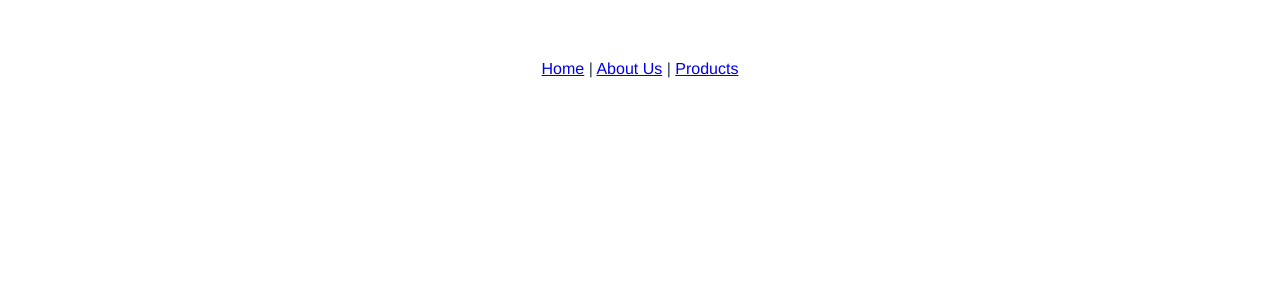
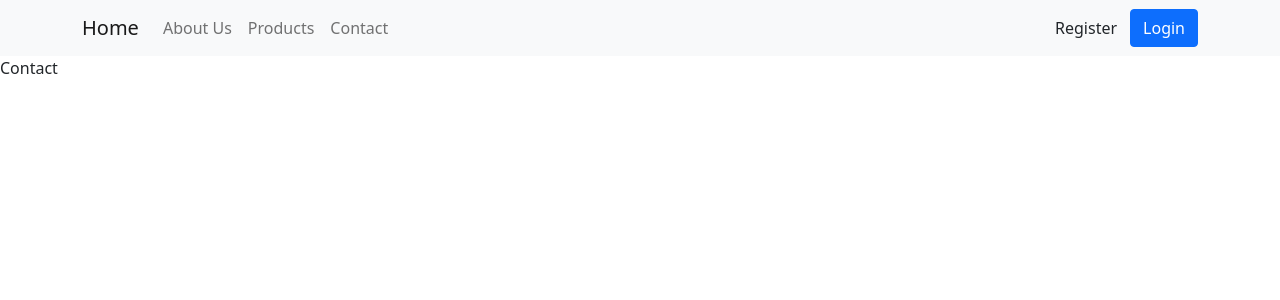
Before and after one commit to harihaysrun/03-sc-vue, a Vue app: page /contact in a window 1280 px wide. Shown: the top 300 px of the page. Built offline with nearby package versions, Linux system fonts and the light colour scheme.

Commit message:
add register & login pages

```diff
--- a/package.json
+++ b/package.json
@@ -9,6 +9,7 @@
   },
   "dependencies": {
     "axios": "^0.26.1",
+    "bootstrap": "^5.1.3",
     "core-js": "^3.6.5",
     "vue": "^2.6.11",
     "vue-router": "3",
--- a/src/App.vue
+++ b/src/App.vue
@@ -1,8 +1,29 @@
 <template>
-  <div id="app">
-    <router-link to="/">Home</router-link> |
-    <router-link to="/about">About Us</router-link> |
-    <router-link to="/products">Products</router-link>
+  <div>
+
+    <nav class="navbar navbar-expand-lg navbar-light bg-light">
+      <div class="container">
+        <router-link class="navbar-brand" to="/">Home</router-link>
+        <button class="navbar-toggler" type="button" data-bs-toggle="collapse" data-bs-target="#navbarNavAltMarkup" aria-controls="navbarNavAltMarkup" aria-expanded="false" aria-label="Toggle navigation">
+          <span class="navbar-toggler-icon"></span>
+        </button>
+        <div class="collapse navbar-collapse" id="navbarNavAltMarkup">
+          <div class="navbar-nav">
+            <router-link class="nav-link" to="/about">About Us</router-link>
+            <router-link class="nav-link" to="/products">Products</router-link>
+            <router-link class="nav-link" to="/contact">Contact</router-link>
+          </div>
+        </div>
+
+        <div class="ml-auto">
+          <a href="/register" class="btn">Register</a>
+          <a href="/login" class="btn btn-primary">Login</a>
+        </div>
+
+
+      </div>
+    </nav>
+
     <router-view></router-view>
   </div>
 </template>
--- a/src/main.js
+++ b/src/main.js
@@ -1,5 +1,6 @@
 import Vue from "vue";
 import App from "./App.vue";
+import "bootstrap/dist/css/bootstrap.css"
 import router from "./router";
 import store from "./store";
 
--- a/src/router/index.js
+++ b/src/router/index.js
@@ -4,6 +4,9 @@ import VueRouter from "vue-router";
 import Home from "@/views/Home";
 import AboutUs from "@/views/AboutUs";
 import Products from "@/views/Products";
+import Contact from "@/views/Contact";
+import Login from "@/views/Login";
+import Register from "@/views/Register";
 
 Vue.use(VueRouter);
 
@@ -22,6 +25,21 @@ const routes = [
     path: "/products",
     name: "Products",
     component: Products
+  },
+  {
+    path: "/contact",
+    name: "Contact",
+    component: Contact
+  },
+  {
+    path: "/login",
+    name: "Login",
+    component: Login
+  },
+  {
+    path: "/register",
+    name: "Register",
+    component: Register
   }
 ];
 
--- /dev/null
+++ b/src/views/Contact.vue
@@ -0,0 +1,11 @@
+<template>
+    <div>
+        Contact
+    </div>
+</template>
+
+<script>
+export default{
+  name: 'Contact'
+}
+</script>
--- /dev/null
+++ b/src/views/Login.vue
@@ -0,0 +1,11 @@
+<template>
+    <div>
+        Login
+    </div>
+</template>
+
+<script>
+export default{
+  name: 'Login'
+}
+</script>
--- /dev/null
+++ b/src/views/Register.vue
@@ -0,0 +1,11 @@
+<template>
+    <div>
+        Register
+    </div>
+</template>
+
+<script>
+export default{
+  name: 'Login'
+}
+</script>
```
Also changed, not shown: 1 other file (tests, documents, lock files or other folders).
